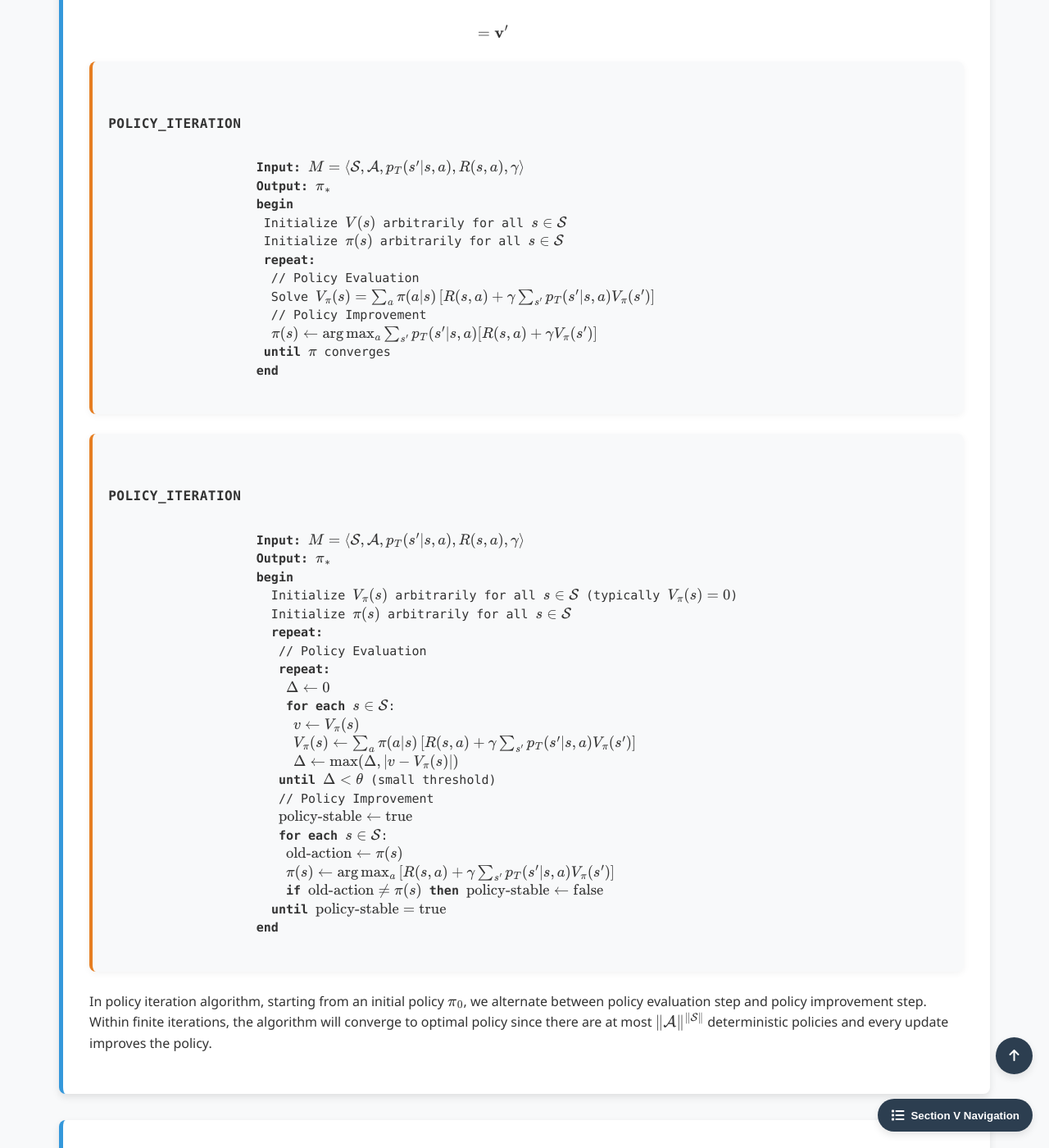
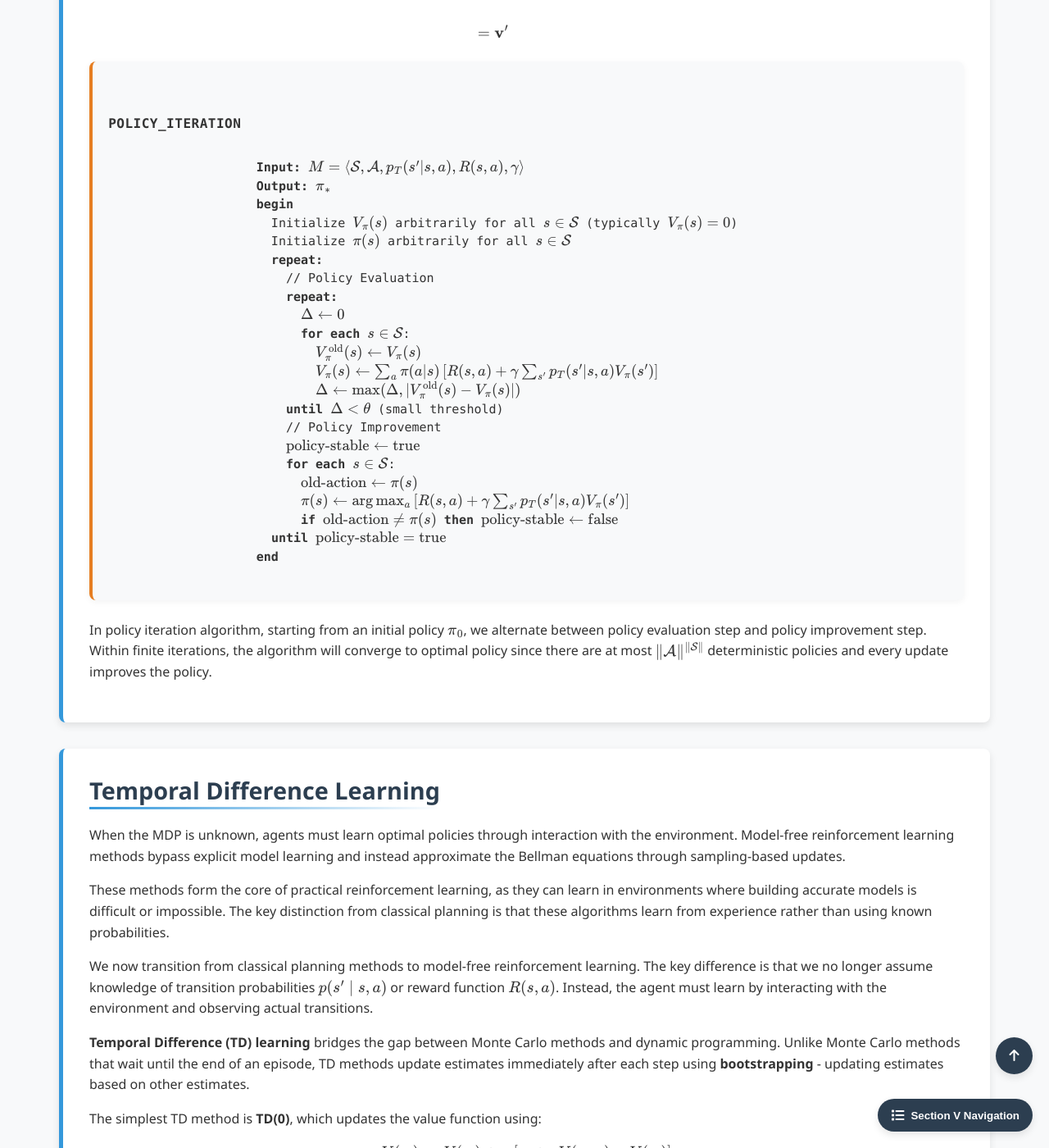
Before and after one commit to Yusukey01/yusukey01.github.io, a Jekyll site: the page built from Mathematics/Machine_learning/intro_RL.html, in a window 1280 px wide and 1400 px high, scrolled down 6972 px. Shown: the whole window at 82% size. Built offline with Jekyll 4.4.1, drawn with Linux system fonts in a browser that asks for light colours.

Commit message:
update RL

```diff
--- a/Mathematics/Machine_learning/intro_RL.html
+++ b/Mathematics/Machine_learning/intro_RL.html
@@ -473,42 +473,27 @@ uses_python: false
                     <strong>Input:</strong> \(M = \left\langle \mathcal{S}, \mathcal{A}, p_T(s' | s, a), R(s, a), \gamma \right\rangle\)
                     <strong>Output:</strong> \(\pi_*\)
                     <strong>begin</strong>
-                    &emsp;Initialize \(V(s)\) arbitrarily for all \(s \in \mathcal{S}\)
-                    &emsp;Initialize \(\pi(s)\) arbitrarily for all \(s \in \mathcal{S}\)
-                    &emsp;<strong>repeat:</strong>
-                    &emsp;&emsp;// Policy Evaluation
-                    &emsp;&emsp;Solve \(V_{\pi}(s) = \sum_a \pi(a|s) \left[R(s,a) + \gamma \sum_{s'} p_T(s'|s,a) V_{\pi}(s')\right]\)
-                    &emsp;&emsp;// Policy Improvement
-                    &emsp;&emsp;\(\pi(s) \leftarrow \arg\max_a \sum_{s'} p_T(s'|s,a)[R(s,a) + \gamma V_{\pi}(s')]\)
-                    &emsp;<strong>until</strong> \(\pi\) converges
+                    &emsp;&emsp;Initialize \(V_{\pi}(s)\) arbitrarily for all \(s \in \mathcal{S}\) (typically \(V_{\pi}(s) = 0\))
+                    &emsp;&emsp;Initialize \(\pi(s)\) arbitrarily for all \(s \in \mathcal{S}\)
+                    &emsp;&emsp;<strong>repeat:</strong>
+                    &emsp;&emsp;&emsp;&emsp;// Policy Evaluation
+                    &emsp;&emsp;&emsp;&emsp;<strong>repeat:</strong>
+                    &emsp;&emsp;&emsp;&emsp;&emsp;&emsp;\(\Delta \leftarrow 0\)
+                    &emsp;&emsp;&emsp;&emsp;&emsp;&emsp;<strong>for each</strong> \(s \in \mathcal{S}\):
+                    &emsp;&emsp;&emsp;&emsp;&emsp;&emsp;&emsp;&emsp;\(V_{\pi}^{\text{old}}(s) \leftarrow V_{\pi}(s)\)
+                    &emsp;&emsp;&emsp;&emsp;&emsp;&emsp;&emsp;&emsp;\(V_{\pi}(s) \leftarrow \sum_a \pi(a|s) \left[R(s,a) + \gamma \sum_{s'} p_T(s'|s,a) V_{\pi}(s')\right]\)
+                    &emsp;&emsp;&emsp;&emsp;&emsp;&emsp;&emsp;&emsp;\(\Delta \leftarrow \max(\Delta, |V_{\pi}^{\text{old}}(s) - V_{\pi}(s)|)\)
+                    &emsp;&emsp;&emsp;&emsp;<strong>until</strong> \(\Delta < \theta\) (small threshold)
+                    &emsp;&emsp;&emsp;&emsp;// Policy Improvement
+                    &emsp;&emsp;&emsp;&emsp;\(\text{policy-stable} \leftarrow \text{true}\)
+                    &emsp;&emsp;&emsp;&emsp;<strong>for each</strong> \(s \in \mathcal{S}\):
+                    &emsp;&emsp;&emsp;&emsp;&emsp;&emsp;\(\text{old-action} \leftarrow \pi(s)\)
+                    &emsp;&emsp;&emsp;&emsp;&emsp;&emsp;\(\pi(s) \leftarrow \arg\max_a \left[R(s,a) + \gamma \sum_{s'} p_T(s'|s,a) V_{\pi}(s')\right]\)
+                    &emsp;&emsp;&emsp;&emsp;&emsp;&emsp;<strong>if</strong> \(\text{old-action} \neq \pi(s)\) <strong>then</strong> \(\text{policy-stable} \leftarrow \text{false}\)
+                    &emsp;&emsp;<strong>until</strong> \(\text{policy-stable} = \text{true}\)
                     <strong>end</strong>
                 </div>
 
-                <div class="pseudocode">
-                    <span class="pseudocode-title">POLICY_ITERATION</span>
-                    <strong>Input:</strong> \(M = \left\langle \mathcal{S}, \mathcal{A}, p_T(s' | s, a), R(s, a), \gamma \right\rangle\)
-                    <strong>Output:</strong> \(\pi_*\)
-                    <strong>begin</strong>
-                    &emsp;&emsp;Initialize \(V_{\pi}(s)\) arbitrarily for all \(s \in \mathcal{S}\) (typically \(V_{\pi}(s) = 0\))
-                    &emsp;&emsp;Initialize \(\pi(s)\) arbitrarily for all \(s \in \mathcal{S}\)
-                    &emsp;&emsp;<strong>repeat:</strong>
-                    &emsp;&emsp;&emsp;// Policy Evaluation
-                    &emsp;&emsp;&emsp;<strong>repeat:</strong>
-                    &emsp;&emsp;&emsp;&emsp;\(\Delta \leftarrow 0\)
-                    &emsp;&emsp;&emsp;&emsp;<strong>for each</strong> \(s \in \mathcal{S}\):
-                    &emsp;&emsp;&emsp;&emsp;&emsp;\(v \leftarrow V_{\pi}(s)\)
-                    &emsp;&emsp;&emsp;&emsp;&emsp;\(V_{\pi}(s) \leftarrow \sum_a \pi(a|s) \left[R(s,a) + \gamma \sum_{s'} p_T(s'|s,a) V_{\pi}(s')\right]\)
-                    &emsp;&emsp;&emsp;&emsp;&emsp;\(\Delta \leftarrow \max(\Delta, |v - V_{\pi}(s)|)\)
-                    &emsp;&emsp;&emsp;<strong>until</strong> \(\Delta < \theta\) (small threshold)
-                    &emsp;&emsp;&emsp;// Policy Improvement
-                    &emsp;&emsp;&emsp;\(\text{policy-stable} \leftarrow \text{true}\)
-                    &emsp;&emsp;&emsp;<strong>for each</strong> \(s \in \mathcal{S}\):
-                    &emsp;&emsp;&emsp;&emsp;\(\text{old-action} \leftarrow \pi(s)\)
-                    &emsp;&emsp;&emsp;&emsp;\(\pi(s) \leftarrow \arg\max_a \left[R(s,a) + \gamma \sum_{s'} p_T(s'|s,a) V_{\pi}(s')\right]\)
-                    &emsp;&emsp;&emsp;&emsp;<strong>if</strong> \(\text{old-action} \neq \pi(s)\) <strong>then</strong> \(\text{policy-stable} \leftarrow \text{false}\)
-                    &emsp;&emsp;<strong>until</strong> \(\text{policy-stable} = \text{true}\)
-                    <strong>end</strong>
-                </div>
 
                 <p>
                     In policy iteration algorithm, starting from an initial policy \(\pi_0\), we alternate between policy evaluation step and
```
